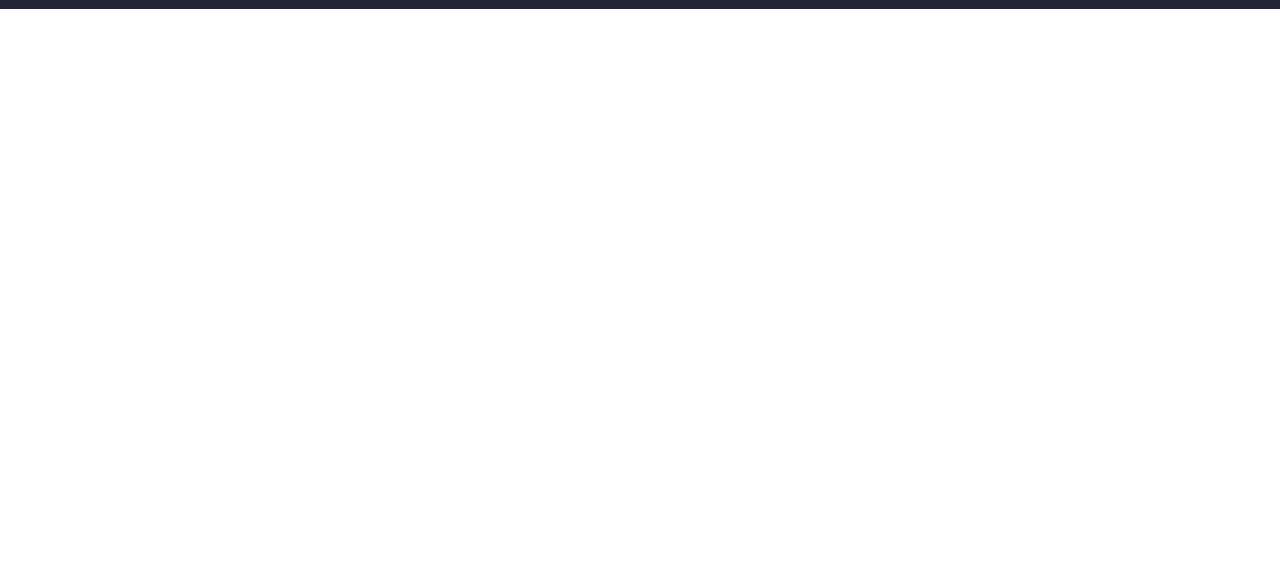
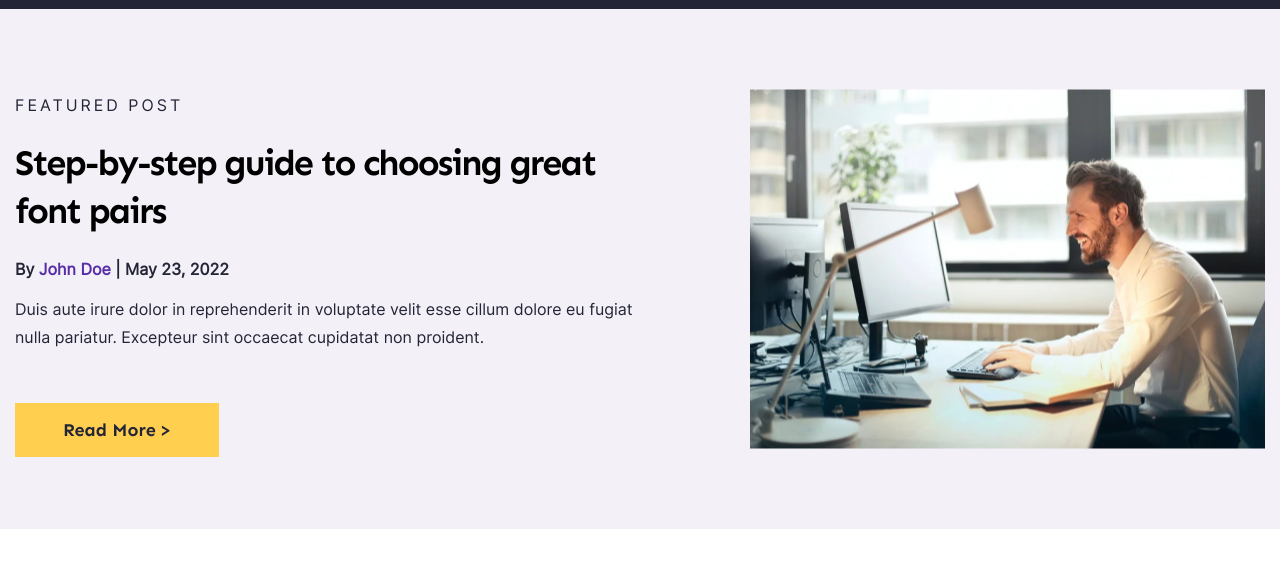
Before and after one commit to Vladmir2308/ClientFirst, a website: page src/blog.html in a window 1280 px wide. Shown: the part 69-636 px from the top of the page. Drawn offline with nearby package versions, Linux system fonts and the light colour scheme; files that its build step writes are made by us from their sources.

Commit message:
add blog-intro

```diff
--- a/src/assets/scss/blocks/blog/blog-intro.scss
+++ b/src/assets/scss/blocks/blog/blog-intro.scss
@@ -0,0 +1,46 @@
+.blog-intro{
+    background-color: $transPurple;
+
+    height: 520px;
+}
+
+.blog-intro__photo{
+    position: absolute;
+    right: 15px;
+    top: 50%;
+
+    transform: translateY(-50%);
+}
+
+.blog-intro__inner{
+    max-width: 620px;
+    height: 520px;
+
+    display: flex;
+    justify-content: center;
+    flex-direction: column;
+
+    font-family: "I_R";
+    font-size: 1.6rem;
+    color: $black;
+}
+
+.blog-intro__suptitle{
+    font-size: 1.6rem;
+    text-transform: uppercase;
+    letter-spacing: 3px;
+}
+
+.blog-intro__title{
+    margin: 2rem 0;
+}
+
+.blog-intro__avtor{
+    font-weight: 700;
+}
+
+.blog-intro__text{
+    margin: 1.2rem 0 6.4rem;
+
+    color: $lightGray;
+}
--- a/src/assets/scss/blocks/independent/container.scss
+++ b/src/assets/scss/blocks/independent/container.scss
@@ -1,4 +1,6 @@
 .container{
+    position: relative;
+
     max-width: 1330px;
     width: 100%;
 
--- a/src/blog.html
+++ b/src/blog.html
@@ -5,5 +5,25 @@
 
 <!-- Intro -->
 <div class="blog-intro">
-    Hello world
-</div>
+    <div class="container">
+        <img class="blog-intro__photo" src="assets/images/blog/intro_img.png" alt="#">
+
+        <div class="blog-intro__inner">
+            <div class="blog-intro__suptitle">Featured Post</div>
+
+            <div class="blog-intro__title">
+                <h2>Step-by-step guide to choosing great font pairs</h2>
+            </div>
+
+            <div class="blog-intro__avtor">By <span class="text__color-purple">John Doe</span> |  May 23, 2022 </div>
+
+            <div class="home-intro__text">
+                <p>Duis aute irure dolor in reprehenderit in voluptate velit esse cillum dolore eu fugiat nulla pariatur. Excepteur sint occaecat cupidatat non proident.</p>
+            </div>
+
+            <div class="home-intro__btn">
+                <a class="btn" href="#">Read More ></a>
+            </div>
+        </div><!-- ./intro__inner -->
+    </div><!-- ./container -->
+</div><!-- ./home-intro -->
```
Also changed, not shown: src/assets/images/blog/intro_img.png (added).
